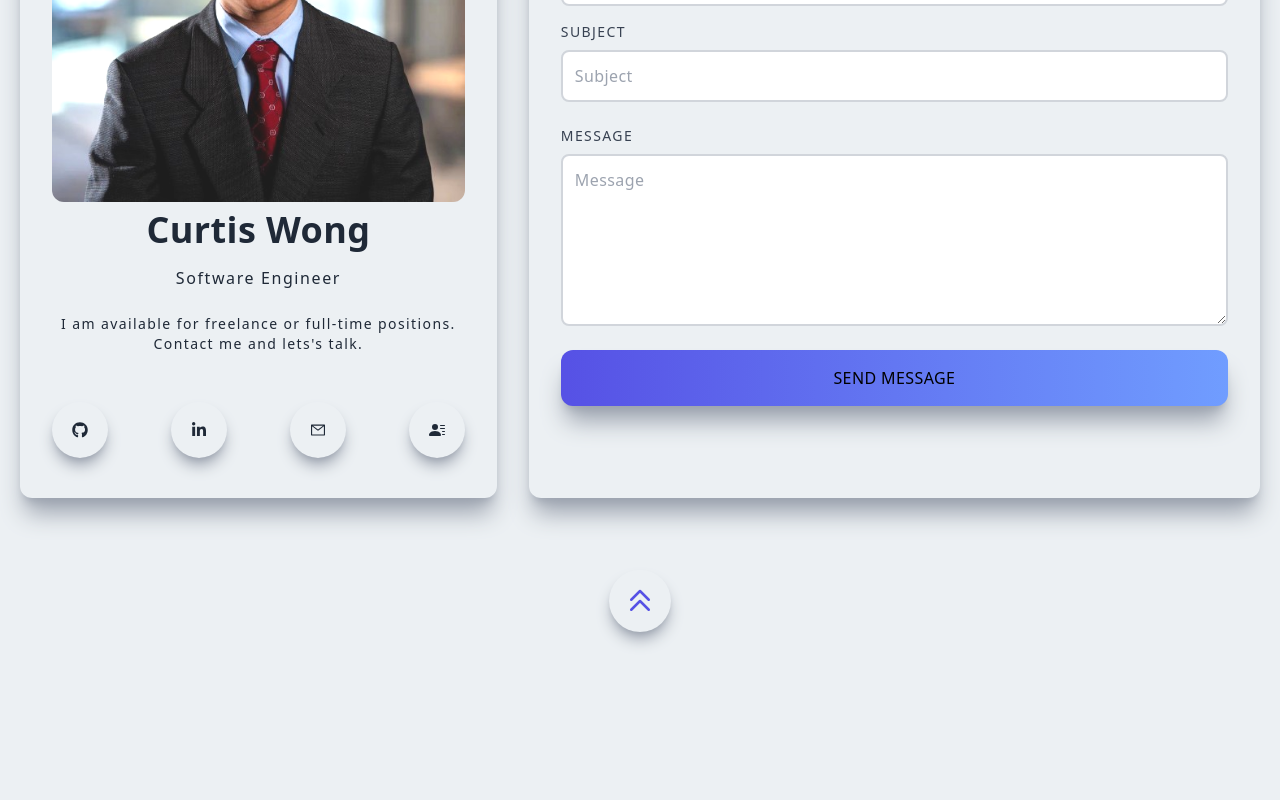
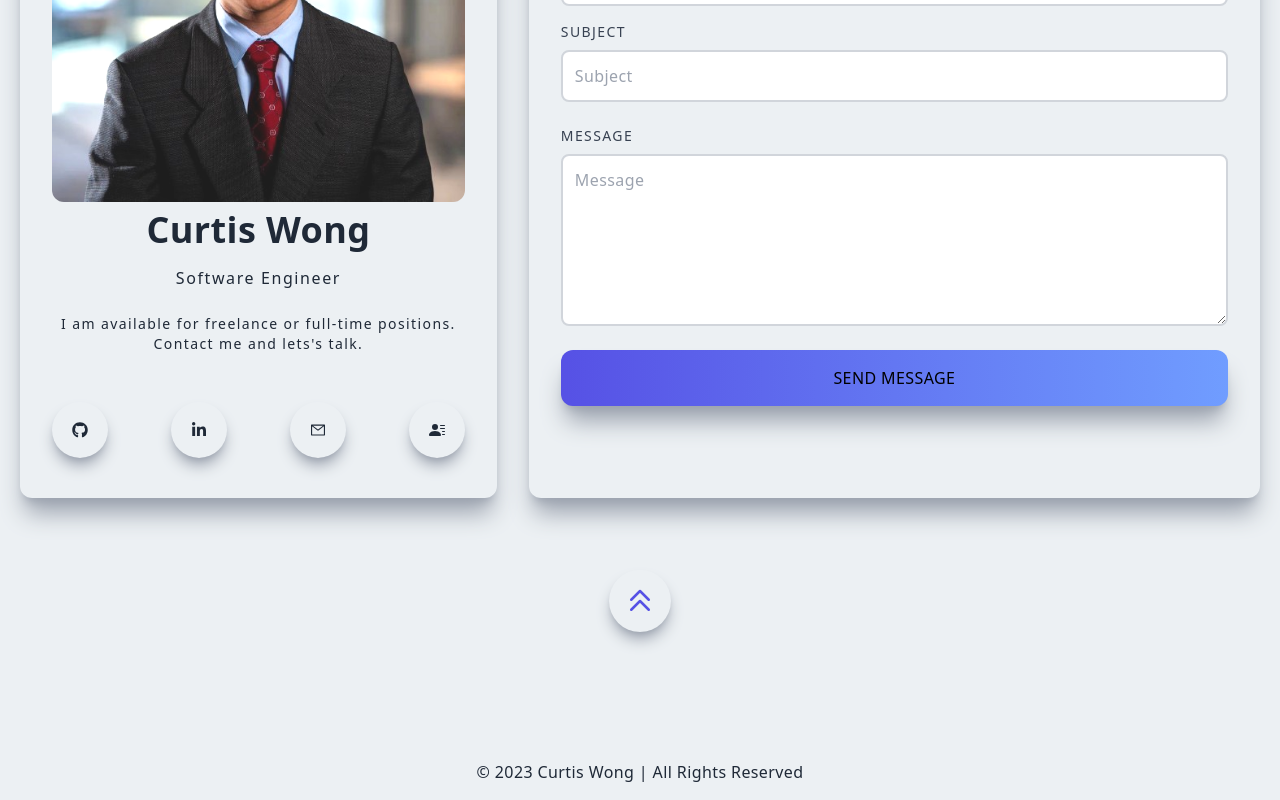
Before and after one commit to cwong6854/personal_portfolio, a Next.js app: page / in a window 1280 px wide. Shown: the part 3682-4482 px from the top of the page. Before the commit the page ends 4426 px from the top, so only its background shows below. Built offline with nearby package versions, Linux system fonts and the light colour scheme.

Commit message:
copyright + resume update

```diff
--- /dev/null
+++ b/src/components/Footer.tsx
@@ -0,0 +1,9 @@
+const Footer = () => {
+  return (
+    <div className="flex justify-center text-center py-4">
+      <p>&copy; 2023 Curtis Wong | All Rights Reserved</p>
+    </div>
+  );
+};
+
+export default Footer;
--- a/src/pages/index.tsx
+++ b/src/pages/index.tsx
@@ -6,9 +6,7 @@ import About from "./about";
 import Project from "./projects";
 import Skills from "./skills";
 import Contact from "./contact";
-// import cw_resume from "../../public/cw_resume.pdf";
-
-
+import Footer from "../components/Footer";
 
 export default function Home() {
   return (
@@ -24,6 +22,7 @@ export default function Home() {
       <Skills />
       <Project />
       <Contact />
+      <Footer />
     </>
   );
 }
```
Also changed, not shown: 1 other file (tests, documents, lock files or other folders).
